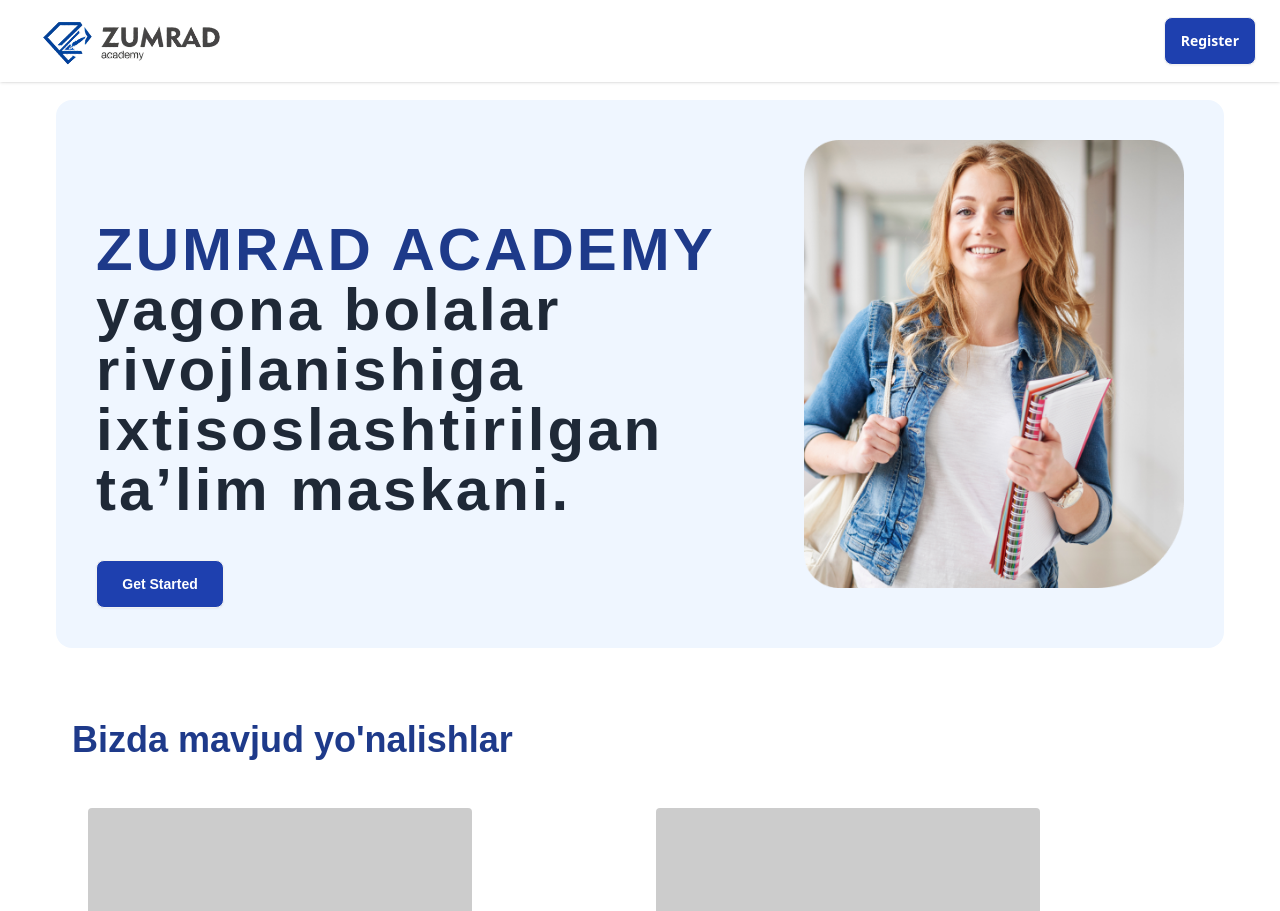
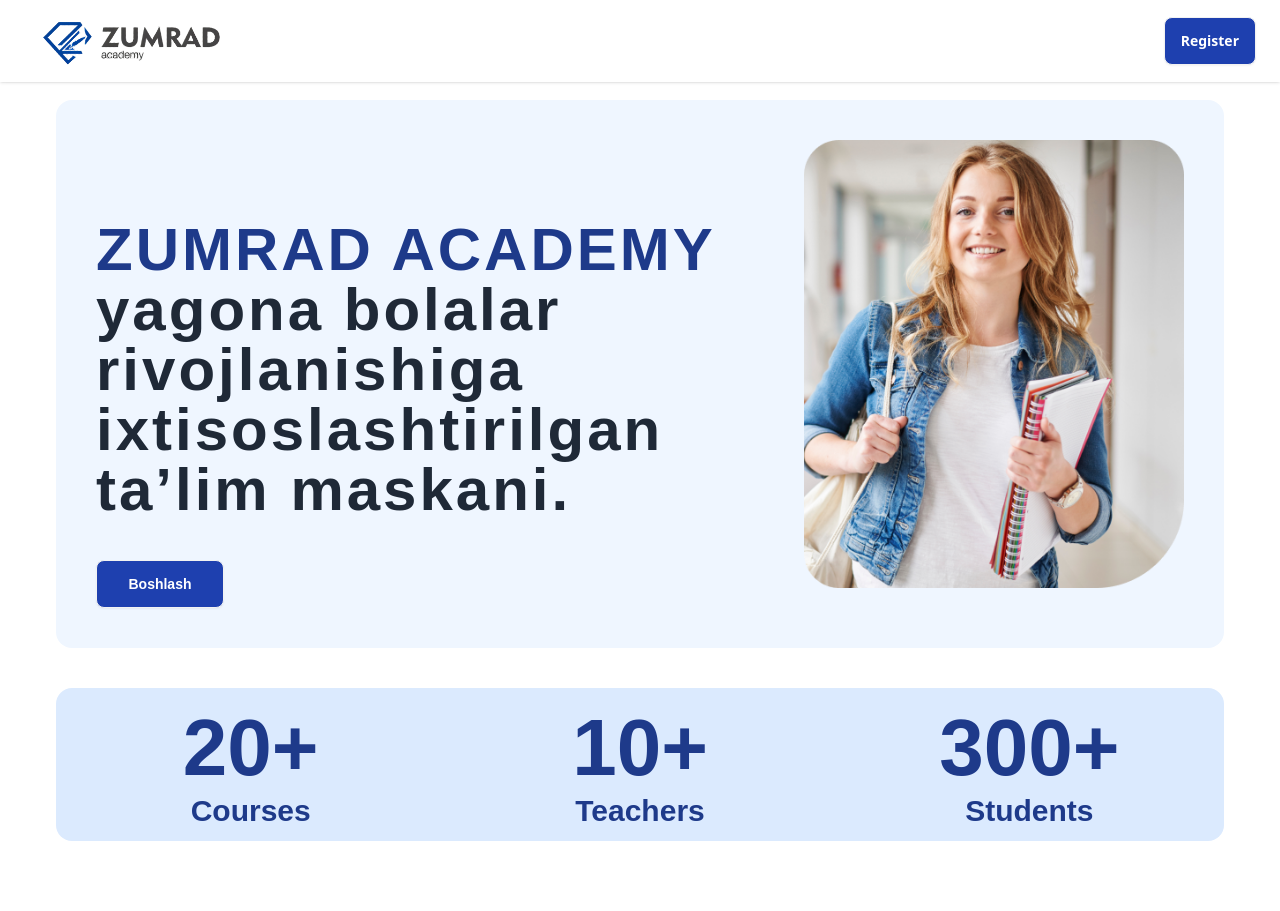
Before and after one commit to Asrorxoja-dev/zumrad, a React (Vite) app: page / in a window 1280 px wide. Shown: the top 911 px of the page. Built offline with nearby package versions, Linux system fonts and the light colour scheme.

Commit message:
Added  counter Student, Teacher, Courses

```diff
--- a/src/App.jsx
+++ b/src/App.jsx
@@ -7,12 +7,14 @@
 import SecondSlider from './components/SecondSlider'
 import Teachers from './components/Teachers'
 import Footer from './components/Footer'
+import AboutEdu from './components/AboutEdu'
 function App() {
   return (
     <div >
      <div className="align-content">
      <Navbar/>
       <Hero/>
+      <AboutEdu/>
       <Slider/>
       <Courses/>
       <WeOffers/>
--- /dev/null
+++ b/src/components/AboutEdu.jsx
@@ -0,0 +1,43 @@
+import { animate } from "framer-motion";
+import React, { useEffect, useRef, useState } from "react";
+
+function AboutEdu({ from, to, label }) {
+  const nodeRef = useRef();
+  const [reachedTarget, setReachedTarget] = useState(false);
+
+  useEffect(() => {
+    const node = nodeRef.current;
+
+    const controls = animate(from, to, {
+      duration: 3,
+      onUpdate(value) {
+        if (value >= 10) {
+          setReachedTarget(true);
+          node.textContent = value.toFixed() + '+';
+        } else {
+          setReachedTarget(false);
+          node.textContent = value.toFixed();
+        }
+      },
+    });
+
+    return () => controls.stop();
+  }, [from, to]);
+
+  return (
+    <div className="text-center">
+      <p className={`text-blue-900 mx-auto text-[40px] lg:text-[80px] font-bold ${reachedTarget ? 'transition-class' : ''}`} ref={nodeRef} />
+      <p className="text-blue-900 mx-auto mt-0 lg:mt-[-20px] mb-2 text-[20px] lg:text-[30px] font-semibold">{label}</p>
+    </div>
+  );
+}
+
+export default function App() {
+  return (
+    <div className='grid grid-cols-3 mt-10 rounded-2xl bg-blue-100'>
+      <AboutEdu from={5} to={20} label="Courses" />
+      <AboutEdu from={5} to={10} label="Teachers" />
+      <AboutEdu from={200} to={300} label="Students" />
+    </div>
+  );
+}
--- a/src/components/AnimatedComponent.jsx
+++ b/src/components/AnimatedComponent.jsx
@@ -1,17 +1,19 @@
-// src/components/AnimatedComponent.js
-import React, { useRef } from 'react';
 import { motion } from 'framer-motion';
-import useInView from '../hooks/useInView';
+import { useEffect, useState } from 'react';
 
-const AnimatedComponent = ({ children }) => {
-  const ref = useRef();
-  const isInView = useInView(ref);
+const AnimatedComponent = ({ children, isInView }) => {
+  const [hasAnimated, setHasAnimated] = useState(false);
+
+  useEffect(() => {
+    if (isInView && !hasAnimated) {
+      setHasAnimated(true);
+    }
+  }, [isInView, hasAnimated]);
 
   return (
     <motion.div
-      ref={ref}
-      initial={{ opacity: 0, x: 100 }}
-      animate={isInView ? { opacity: 1, x: 0 } : { opacity: 0, x: 100 }}
+      animate={hasAnimated ? { opacity: 1, x: 0 } : { opacity: 0, x: 50 }}
+      initial={{ opacity: 0, x: 50 }}
       transition={{ duration: 0.5 }}
     >
       {children}
--- a/src/components/Courses.jsx
+++ b/src/components/Courses.jsx
@@ -7,7 +7,7 @@
   const [showAll, setShowAll] = useState(false);
   const [selectedCategory, setSelectedCategory] = useState('All');
 
-  // Ref to track the section
+
   const ref = useRef(null);
   const isInView = useInView(ref, { once: true });
 
--- /dev/null
+++ b/src/components/CoursesForStudent.jsx
@@ -0,0 +1,35 @@
+
+function CoursesForStudent() {
+  return (
+    <div>
+ <div className='offer  mt-20 pl-4  lg:pl-0 mb-10'>
+    <h2 className='text-2xl lg:text-4xl text-blue-900 font-bold mt-10  mb-10'>Bizning kurslarimiz kimga to’g’ri keladi ?</h2>
+        <div className='grid grid-cols-1 lg:grid-cols-2 '>
+            <div>
+                <img className='w-full max-w-[340px] lg:max-w-xl pl-4  lg:pl-0 ' src={offer} alt="course" />
+            </div>
+        <div className='offers  ml-10 text-xl lg:text-4xl font-bold '>
+        <h2 className='mt-5  lg:mt-0  mr-10 text-lg lg:text-3xl font-bold w-[300px] lg:w-[500px]'><span className='bg-blue-900 px-5 text-white p-1 rounded-lg'> ZUMRAD  ACADEMY</span>   yagona bolalar rivojlanishiga ixtisoslashtirilgan ta’lim maskani.</h2>
+       <div className='flex items-center mt-10 lg:mt-20 mb-10'>
+       <h2 className=' text-slate-700'>  Qulay joylashuv </h2>
+       </div>
+       <div className='flex items-center mb-10'>
+       <h2 className=' text-slate-700'> Malakali ustozlar </h2>
+       </div>
+       <div className='flex items-center mb-10'>
+       <h2 className=' text-slate-700'>  Zamonaviy yondashuv </h2>
+       </div>
+       <div className='flex items-center mb-10'>
+       <h2 className=' text-slate-700'>  Sifatli talim </h2>
+       </div>
+
+
+        </div>
+        </div>
+
+    </div>
+    </div>
+  )
+}
+
+export default CoursesForStudent
--- a/src/components/Footer.jsx
+++ b/src/components/Footer.jsx
@@ -1,3 +1,4 @@
+import { FaArrowUp } from "react-icons/fa";
 
 
 import { FaInstagram, FaTelegram, FaYoutube } from "react-icons/fa";
@@ -62,7 +63,7 @@
             </li>
           </ul>
         </div>
-        <div className="footer-map">
+        <div className="footer-map flex">
           <iframe
           className="w-full h-full"
             src="https://www.google.com/maps/embed?pb=!1m13!1m8!1m3!1d6420.862443272877!2d71.275384!3d40.359844!3m2!1i1024!2i768!4f13.1!3m2!1m1!2zNDDCsDIxJzM1LjQiTiA3McKwMTYnMzEuNCJF!5e1!3m2!1suz!2s!4v1722143596375!5m2!1suz!2s"
@@ -73,6 +74,13 @@
             loading="lazy"
             referrerPolicy="no-referrer-when-downgrade"
           ></iframe>
+          <div className="flex justify-center items-center mt-20 relative">
+            <button className="absolute left-3 rounded-full top-14 bg-blue-600 p-5">
+           <a href="#Hero">
+           <FaArrowUp className="w-5 h-5" />
+           </a>
+            </button>
+          </div>
         </div>
       </div>
     </footer>
--- a/src/components/Hero.jsx
+++ b/src/components/Hero.jsx
@@ -2,7 +2,7 @@
 import Frame from '../assets/Frame.png'
 function Hero() {
   return (
-    <div>
+    <div id='Hero'>
     <div id='hero' className='mt-20 bg-blue-50 rounded-2xl px-5 lg:px-10 py-5 lg:py-10 grid grid-cols-1 lg:grid-cols-2 gap-10'>
         <div className='mt-0 lg:mt-20 lg:order-2  order-2 '>
             <h2 className='w-[300px] lg:w-[690px] tracking-wider text-[24px] lg:text-6xl'>
@@ -12,7 +12,7 @@
              </p>
             </h2>
             <button className='btn w-32 mt-5 lg:mt-10 bg-blue-800 text-white hover:bg-blue-900'>
-                Get Started
+              Boshlash
             </button>
         </div>
         <div className='ml-0 lg:ml-36 lg:order-2  order-1 hero-image' >
--- a/src/components/Navbar.jsx
+++ b/src/components/Navbar.jsx
@@ -2,8 +2,8 @@
 import logo from '../assets/logo.png'
 function Navbar() {
   return (
-    <div className='fixed top-0 left-0 right-0 z-50 px-2 lg:px-4 bg-white shadow'>
-      <div className="navbar bg-base-100">
+    <div  className='fixed top-0 left-0 right-0 z-50 px-2 lg:px-4 bg-white shadow'>
+      <div id='nav' className="navbar bg-base-100">
   <div className="flex-1">
     <a href='/' className=" btn-ghost text-xl">
         <img src={logo} alt="Zumrad Logo" width="200" height="100" />
--- a/src/components/Teachers.jsx
+++ b/src/components/Teachers.jsx
@@ -1,5 +1,8 @@
+import { useRef } from "react";
+import useInView from "../hooks/useInView";
+import AnimatedComponent from "./AnimatedComponent";
+import { motion } from "framer-motion";
 
-import React from 'react';
 
 const instructors = [
   {
@@ -17,21 +20,22 @@
   {
     name: "Zeng Chin",
     title: "Data Analyst at Meta",
-    quote: "To know that we know what we know, and to know that we do not know what we do not know, that is true knowledge",
+    quote: "To know that we know what we know, and to know that we do not know what we do not",
     image: "https://via.placeholder.com/150",
   },
 ];
 
 const Teachers = () => {
+  const ref = useRef(null);
+  const isInView = useInView(ref, { once: true });
+
   return (
-    <div id='teacher' className="container mx-auto mt-10 lg:mt-20 p-2 mb-10">
+    <div id='teacher' ref={ref} className="container mx-auto mt-10 lg:mt-20 p-2 mb-10">
       <h2 className="text-2xl lg:text-4xl text-blue-900 font-bold mt-10  mb-10 ml-5  ">Bizning Ustozlarimiz</h2>
       <div className="flex flex-wrap justify-center gap-8">
         {instructors.map((instructor, index) => (
-          <div
-            key={index}
-            className="max-w-sm card bg-white rounded-lg shadow-lg p-6 text-center cursor-pointer"
-          >
+          <AnimatedComponent key={index} isInView={isInView}>
+            <div className="max-w-sm card bg-white rounded-lg shadow-lg p-6 text-center cursor-pointer">
               <img
                 src={instructor.image}
                 alt={instructor.name}
@@ -43,10 +47,10 @@
                 <p className="text-gray-600 italic">"{instructor.quote}"</p>
               </div>
             </div>
+          </AnimatedComponent>
         ))}
       </div>
     </div>
   );
 };
-
 export default Teachers;
--- a/src/index.css
+++ b/src/index.css
@@ -27,3 +27,9 @@
    .offer{
     overflow: hidden;
    }
+
+ *{
+  margin: 0;
+  padding: 0;
+  box-sizing: border-box;
+ }
```
Also changed, not shown: src/assets/bgframe.png (added), src/assets/image 2.png (added). Lines whose indentation alone changed are shown as unchanged.
